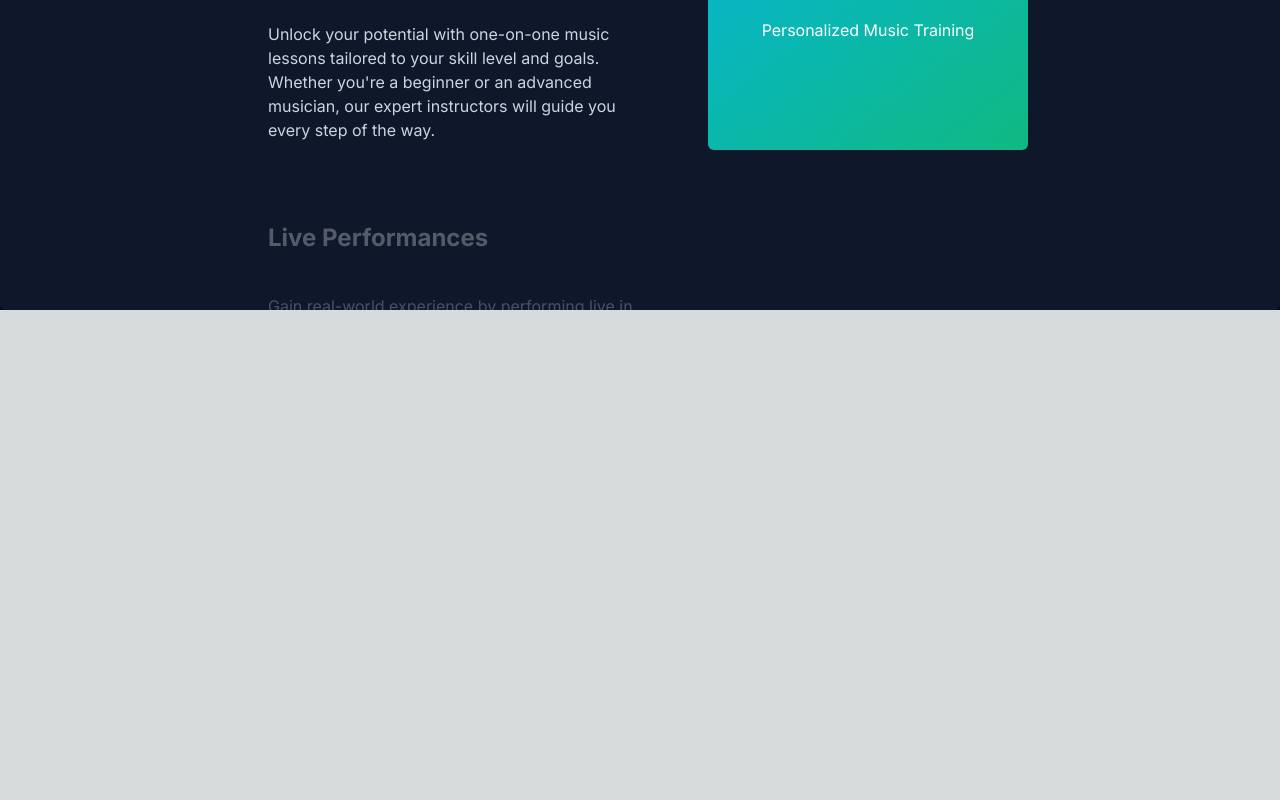
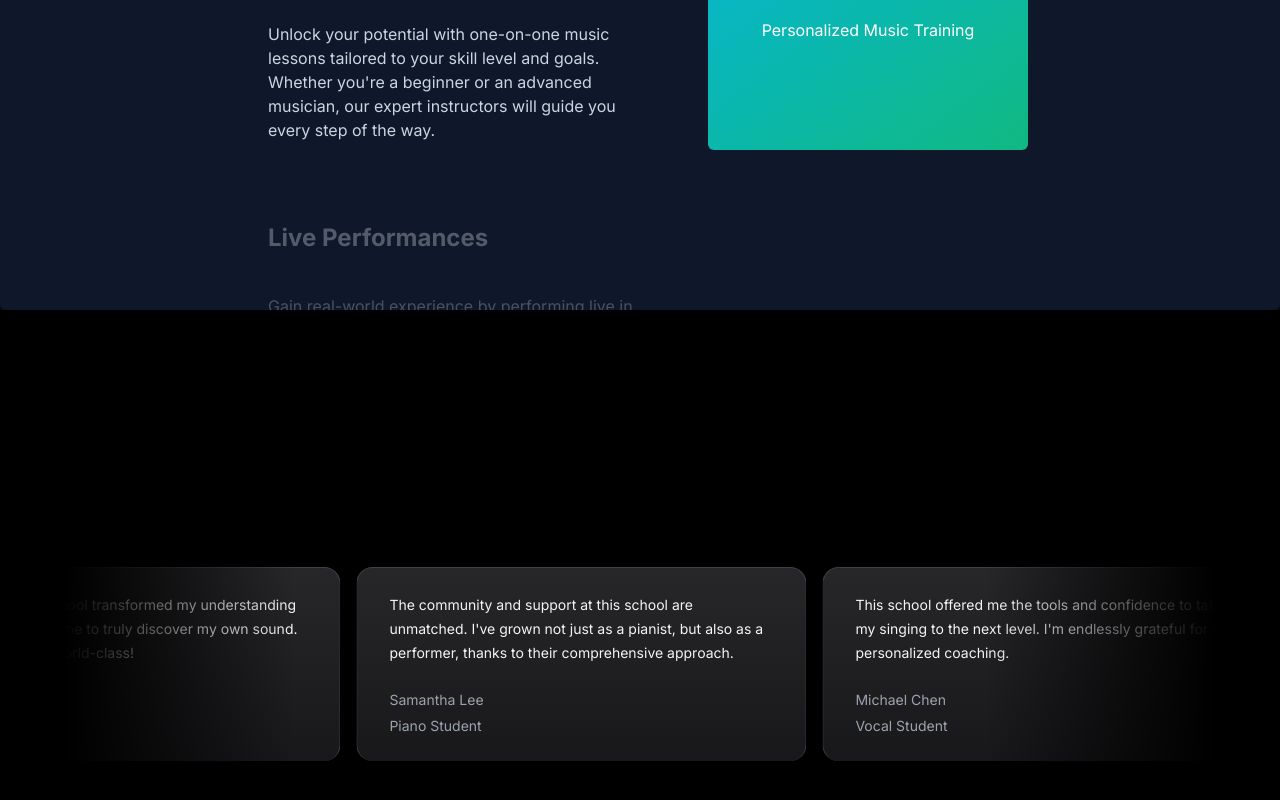
Before and after one commit to upadhyayaditi/Nextjs-Learning, a Next.js app in the folder music-academy-project/: page / in a window 1280 px wide. Shown: the part 1518-2318 px from the top of the page. Before the commit the page ends 1828 px from the top, so only its background shows below. Built offline with nearby package versions, Linux system fonts and the light colour scheme.

Commit message:
add infinite-moving-cards

```diff
--- a/music-academy-project/src/app/page.tsx
+++ b/music-academy-project/src/app/page.tsx
@@ -1,5 +1,6 @@
 import FeaturedCourses from "@/components/FeaturedCourses";
 import HeroSection from "@/components/HeroSection";
+import MusicSchoolTestimonials from "@/components/TestimonialCards";
 import WhyChooseUs from "@/components/WhyChooseUs";
 
 export default function Home() {
@@ -8,6 +9,7 @@
        <HeroSection />
        <FeaturedCourses />
        <WhyChooseUs />
+       <MusicSchoolTestimonials />
     </main>
   );
 }
--- a/music-academy-project/src/components/TestimonialCards.tsx
+++ b/music-academy-project/src/components/TestimonialCards.tsx
@@ -1,9 +1,54 @@
-'use client';
+"use client";
+import { InfiniteMovingCards } from "./ui/infinite-moving-cards";
+
+const musicSchoolTestimonials = [
+  {
+    quote:
+      "Joining the music school transformed my understanding of music and helped me to truly discover my own sound. The instructors are world-class!",
+    name: "Alex Johnson",
+    title: "Guitar Student",
+  },
+  {
+    quote:
+      "The community and support at this school are unmatched. I've grown not just as a pianist, but also as a performer, thanks to their comprehensive approach.",
+    name: "Samantha Lee",
+    title: "Piano Student",
+  },
+  {
+    quote:
+      "This school offered me the tools and confidence to take my singing to the next level. I'm endlessly grateful for the personalized coaching.",
+    name: "Michael Chen",
+    title: "Vocal Student",
+  },
+  {
+    quote:
+      "As a violinist, finding the right mentor can be challenging, but this school matched me with a teacher who truly understands my goals and challenges.",
+    name: "Emily Taylor",
+    title: "Violin Student",
+  },
+  {
+    quote:
+      "The production courses here opened my eyes to the intricacies of music production. Highly recommend for any aspiring producers!",
+    name: "Chris Morales",
+    title: "Music Production Student",
+  },
+];
 
 function MusicSchoolTestimonials() {
   return (
-    <div>TestimonialCards</div>
-  )
+    <div className="h-[40rem] w-full dark:bg-black dark:bg-grid-white/[0.2] relative flex flex-col items-center justify-center overflow-hidden">
+      <h2 className="text-3xl font-bold text-center mb-8 z-10">Hear our Harmony: Voices of Success</h2>
+      <div className="flex justify-center w-full overflow-hidden px-4 sm:px-6 lg:px-8">
+        <div className="w-full max-w-6xl">
+          <InfiniteMovingCards
+            items={musicSchoolTestimonials}
+            direction="right"
+            speed="slow"
+          />
+        </div>
+      </div>
+    </div>
+  );
 }
 
-export default MusicSchoolTestimonials
+export default MusicSchoolTestimonials;
```
